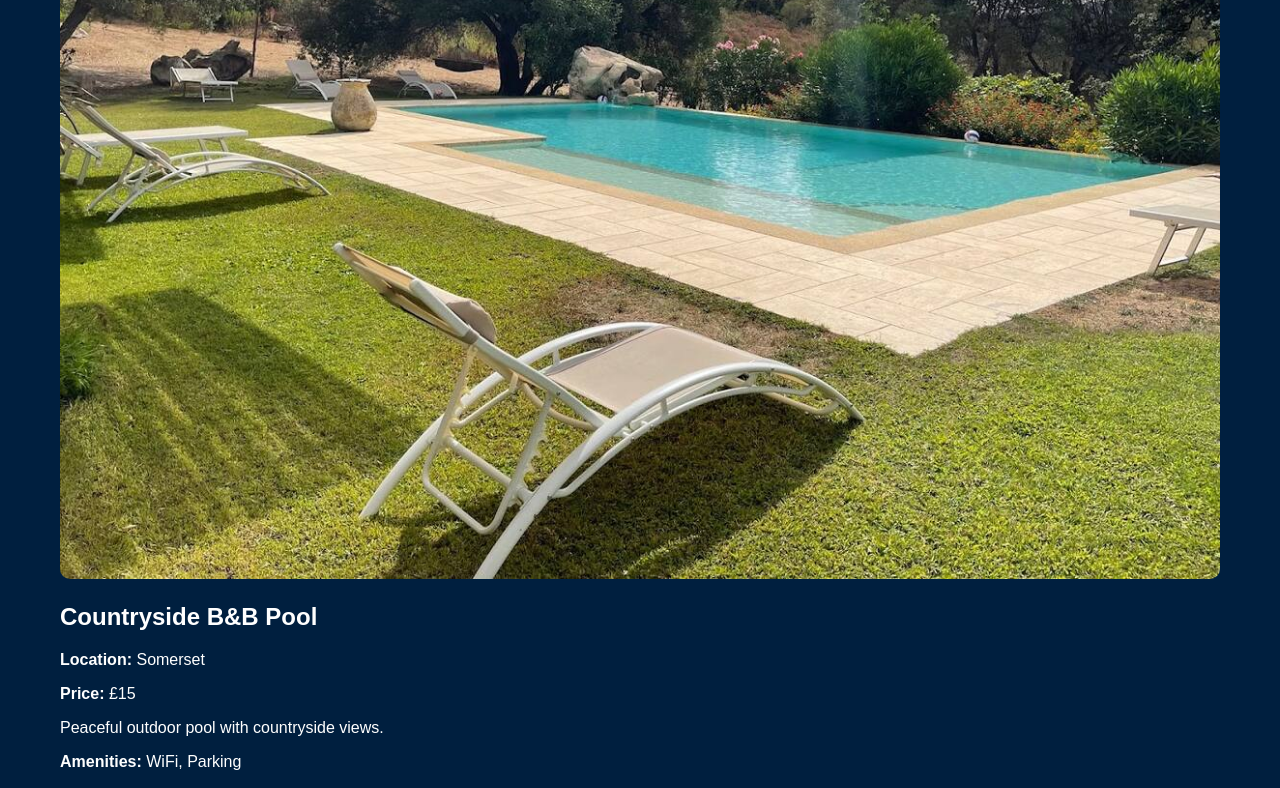
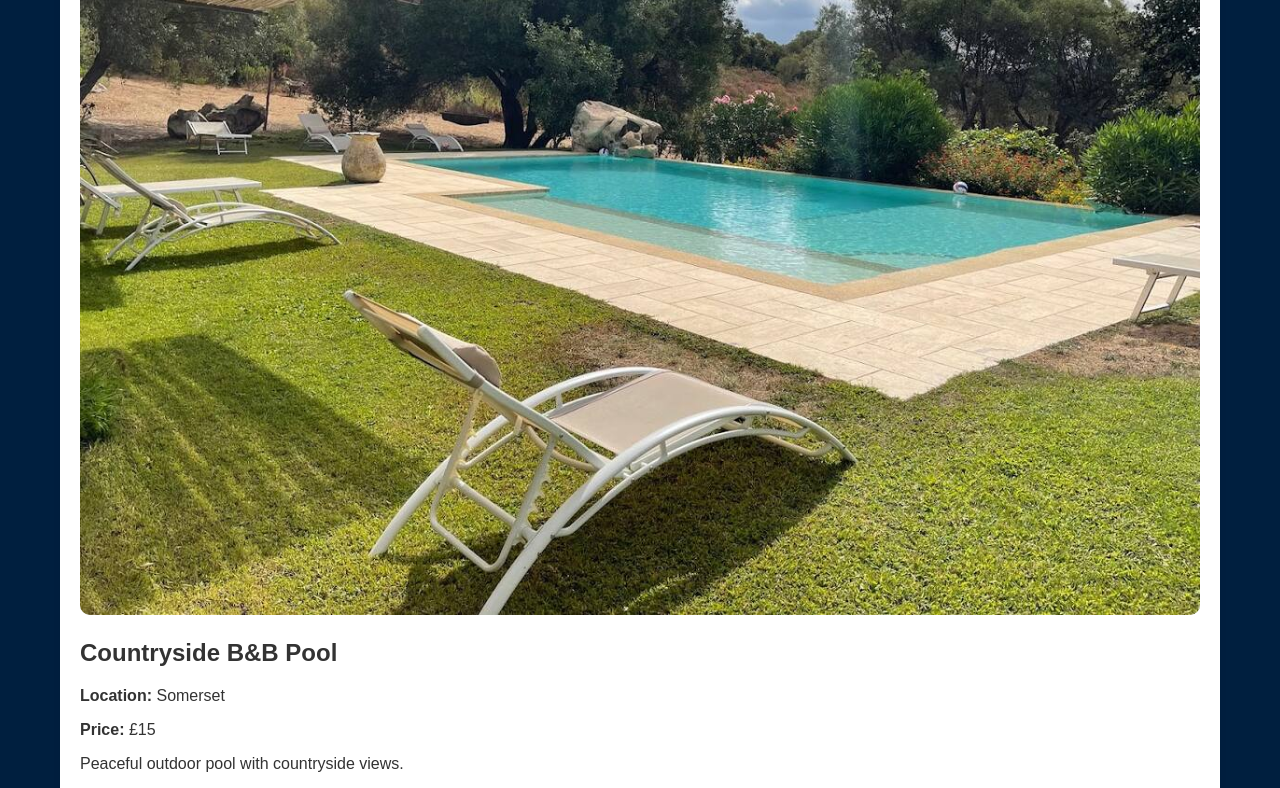
Before and after one commit to SxyWytBoy/PoolPass, a Next.js app: page / in a window 1280 px wide. Shown: the part 2000-2788 px from the top of the page. Built offline with nearby package versions, Linux system fonts and the light colour scheme.

Commit message:
Update index.js

```diff
--- a/pages/index.js
+++ b/pages/index.js
@@ -13,9 +13,6 @@ const pools = [
     image: '/images/luxury-pool.jpg',
     availableDates: ['2025-05-15', '2025-05-16'],
     rating: 4.5,
-    amenities: ['Towels', 'WiFi', 'Shower'],
-    petFriendly: true,
-    accessibility: ['Wheelchair Access'],
     reviews: [
       { user: 'John Doe', comment: 'Amazing experience, highly recommended!', rating: 5 },
       { user: 'Jane Smith', comment: 'Lovely pool, but a bit crowded.', rating: 4 },
@@ -31,9 +28,6 @@ const pools = [
     image: '/images/countryside-pool.jpeg',
     availableDates: ['2025-05-14', '2025-05-18'],
     rating: 3.8,
-    amenities: ['WiFi', 'Parking'],
-    petFriendly: false,
-    accessibility: [],
     reviews: [
       { user: 'Alice Brown', comment: 'A relaxing place to unwind!', rating: 4 },
       { user: 'Bob White', comment: 'Great view, but the pool could be cleaner.', rating: 3 },
@@ -49,9 +43,6 @@ const pools = [
     image: '/images/city-gym-pool.jpg',
     availableDates: ['2025-05-10', '2025-05-12'],
     rating: 4.2,
-    amenities: ['Shower', 'Parking'],
-    petFriendly: true,
-    accessibility: ['Wheelchair Access'],
     reviews: [
       { user: 'Sarah Green', comment: 'Nice pool but a little too small for my liking.', rating: 3 },
       { user: 'Tom Clark', comment: 'Great for a quick swim after the gym!', rating: 5 },
@@ -64,22 +55,9 @@ export default function Home() {
   const [selectedTypes, setSelectedTypes] = useState([]);
   const [availableDate, setAvailableDate] = useState('');
   const [guests, setGuests] = useState(1);
+  const [dropdownOpen, setDropdownOpen] = useState(false);
   const [showAdvanced, setShowAdvanced] = useState(false);
-  const [selectedAmenities, setSelectedAmenities] = useState([]);
-  const [priceRange, setPriceRange] = useState([0, 30]);
-  const [petFriendlyOnly, setPetFriendlyOnly] = useState(false);
-  const [accessibilityOptions, setAccessibilityOptions] = useState([]);
   const dropdownRef = useRef(null);
-
-  useEffect(() => {
-    const handleClickOutside = (event) => {
-      if (dropdownRef.current && !dropdownRef.current.contains(event.target)) {
-        // Close dropdown if needed
-      }
-    };
-    document.addEventListener('mousedown', handleClickOutside);
-    return () => document.removeEventListener('mousedown', handleClickOutside);
-  }, []);
 
   const handleTypeChange = (event) => {
     const value = event.target.value;
@@ -88,43 +66,21 @@ export default function Home() {
     );
   };
 
-  const handleAmenityChange = (event) => {
-    const value = event.target.value;
-    setSelectedAmenities((prev) =>
-      prev.includes(value) ? prev.filter((a) => a !== value) : [...prev, value]
-    );
-  };
-
-  const handleAccessibilityChange = (event) => {
-    const value = event.target.value;
-    setAccessibilityOptions((prev) =>
-      prev.includes(value) ? prev.filter((a) => a !== value) : [...prev, value]
-    );
-  };
+  useEffect(() => {
+    const handleClickOutside = (event) => {
+      if (dropdownRef.current && !dropdownRef.current.contains(event.target)) {
+        setDropdownOpen(false);
+      }
+    };
+    document.addEventListener('mousedown', handleClickOutside);
+    return () => document.removeEventListener('mousedown', handleClickOutside);
+  }, []);
 
   const filteredPools = pools.filter((pool) => {
-    const priceValue = Number(pool.price.replace('£', ''));
     const matchesLocation = pool.location.toLowerCase().includes(search.toLowerCase());
     const matchesType = selectedTypes.length > 0 ? selectedTypes.includes(pool.type) : true;
     const matchesDate = availableDate ? pool.availableDates.includes(availableDate) : true;
-    const matchesAmenities = selectedAmenities.length > 0
-      ? selectedAmenities.every(a => pool.amenities.includes(a))
-      : true;
-    const matchesPrice = priceValue >= priceRange[0] && priceValue <= priceRange[1];
-    const matchesPetFriendly = petFriendlyOnly ? pool.petFriendly : true;
-    const matchesAccessibility = accessibilityOptions.length > 0
-      ? accessibilityOptions.every(a => pool.accessibility.includes(a))
-      : true;
-
-    return (
-      matchesLocation &&
-      matchesType &&
-      matchesDate &&
-      matchesAmenities &&
-      matchesPrice &&
-      matchesPetFriendly &&
-      matchesAccessibility
-    );
+    return matchesLocation && matchesType && matchesDate;
   });
 
   const renderRatingStars = (rating) => {
@@ -150,9 +106,20 @@ export default function Home() {
   };
 
   return (
-    <div style={{ padding: '20px' }}>
-      <h1>🏊 Pool Pass</h1>
-      <p>Find and book access to pools across the UK</p>
+    <div className="container" style={{ padding: '20px' }}>
+      <div style={{ display: 'flex', alignItems: 'center', gap: '20px', marginBottom: '30px' }}>
+        <div>
+          <h1>🏊 Pool Pass</h1>
+          <p>Find and book access to pools across the UK</p>
+        </div>
+        <Image
+          src="/images/PoolPass Banner.jpg"
+          alt="Pool Pass Banner"
+          width={600}
+          height={150}
+          style={{ borderRadius: '10px', objectFit: 'cover' }}
+        />
+      </div>
 
       {/* Basic Search Options */}
       <div style={{ display: 'flex', flexWrap: 'wrap', gap: '10px', marginBottom: '20px' }}>
@@ -163,7 +130,10 @@ export default function Home() {
           onChange={(e) => setSearch(e.target.value)}
           style={{ padding: '8px', borderRadius: '5px', border: '1px solid #ccc', width: '250px' }}
         />
-        <button onClick={() => alert('Using current location...')} style={{ ...buttonStyle, backgroundColor: '#444' }}>
+        <button
+          onClick={() => alert('Using current location...')}
+          style={{ ...buttonStyle, backgroundColor: '#444' }}
+        >
           Use my location
         </button>
         <input
@@ -189,14 +159,15 @@ export default function Home() {
 
       {/* Advanced Filters */}
       {showAdvanced && (
-        <div style={{ marginBottom: '20px', padding: '15px', border: '1px solid #ccc', borderRadius: '10px' }}>
+        <div style={{ marginBottom: '20px', padding: '10px', border: '1px solid #ccc', borderRadius: '10px' }}>
           <h3>Advanced Filters</h3>
 
-          <div style={{ marginBottom: '10px' }}>
+          {/* Pool Type */}
+          <div ref={dropdownRef} style={{ marginBottom: '10px' }}>
             <strong>Pool Type:</strong>
             <div style={{ display: 'flex', flexWrap: 'wrap', gap: '10px', marginTop: '8px' }}>
               {['Hotel Pool', 'Public Pool', 'Gym Pool', 'Private Pool'].map((type) => (
-                <label key={type}>
+                <label key={type} style={{ backgroundColor: '#f1f1f1', padding: '6px 10px', borderRadius: '5px', color: '#333' }}>
                   <input
                     type="checkbox"
                     value={type}
@@ -210,78 +181,27 @@ export default function Home() {
             </div>
           </div>
 
-          <div style={{ marginBottom: '10px' }}>
-            <strong>Amenities:</strong>
-            <div style={{ display: 'flex', flexWrap: 'wrap', gap: '10px', marginTop: '8px' }}>
-              {['WiFi', 'Parking', 'Towels', 'Shower'].map((amenity) => (
-                <label key={amenity}>
-                  <input
-                    type="checkbox"
-                    value={amenity}
-                    checked={selectedAmenities.includes(amenity)}
-                    onChange={handleAmenityChange}
-                    style={{ marginRight: '6px' }}
-                  />
-                  {amenity}
-                </label>
-              ))}
-            </div>
-          </div>
-
-          <div style={{ marginBottom: '10px' }}>
-            <strong>Price Range: £{priceRange[0]} - £{priceRange[1]}</strong>
-            <input
-              type="range"
-              min="0"
-              max="50"
-              value={priceRange[1]}
-              onChange={(e) => setPriceRange([0, Number(e.target.value)])}
-              style={{ width: '100%' }}
-            />
-          </div>
-
-          <div style={{ marginBottom: '10px' }}>
-            <label>
-              <input
-                type="checkbox"
-                checked={petFriendlyOnly}
-                onChange={() => setPetFriendlyOnly(!petFriendlyOnly)}
-                style={{ marginRight: '6px' }}
-              />
-              Pet Friendly Only
-            </label>
-          </div>
-
-          <div style={{ marginBottom: '10px' }}>
-            <strong>Accessibility:</strong>
-            <div style={{ display: 'flex', flexWrap: 'wrap', gap: '10px', marginTop: '8px' }}>
-              {['Wheelchair Access'].map((option) => (
-                <label key={option}>
-                  <input
-                    type="checkbox"
-                    value={option}
-                    checked={accessibilityOptions.includes(option)}
-                    onChange={handleAccessibilityChange}
-                    style={{ marginRight: '6px' }}
-                  />
-                  {option}
-                </label>
-              ))}
-            </div>
-          </div>
+          {/* Amenities, Price Range, etc. can be added here in future */}
         </div>
       )}
 
       {/* Pool Listings */}
       <div>
         {filteredPools.map((pool) => (
-          <div key={pool.id} style={{ marginBottom: '30px' }}>
-            <Image src={pool.image} alt={pool.name} width={600} height={300} style={{ borderRadius: '10px', objectFit: 'cover', width: '100%', height: 'auto' }} />
+          <div key={pool.id} className="card" style={{ marginBottom: '30px' }}>
+            <div style={{ width: '100%', height: 'auto', marginBottom: '15px' }}>
+              <Image
+                src={pool.image}
+                alt={pool.name}
+                width={600}
+                height={300}
+                style={{ borderRadius: '10px', objectFit: 'cover', width: '100%', height: 'auto' }}
+              />
+            </div>
             <h2>{pool.name}</h2>
             <p><strong>Location:</strong> {pool.location}</p>
             <p><strong>Price:</strong> {pool.price}</p>
             <p>{pool.description}</p>
-            <p><strong>Amenities:</strong> {pool.amenities.join(', ')}</p>
             <p><strong>Rating:</strong> {renderRatingStars(pool.rating)}</p>
             <div>
               <strong>Reviews:</strong>
@@ -310,6 +230,7 @@ export default function Home() {
           background-color: #005ac1;
         }
       `}</style>
+
     </div>
   );
 }
```
